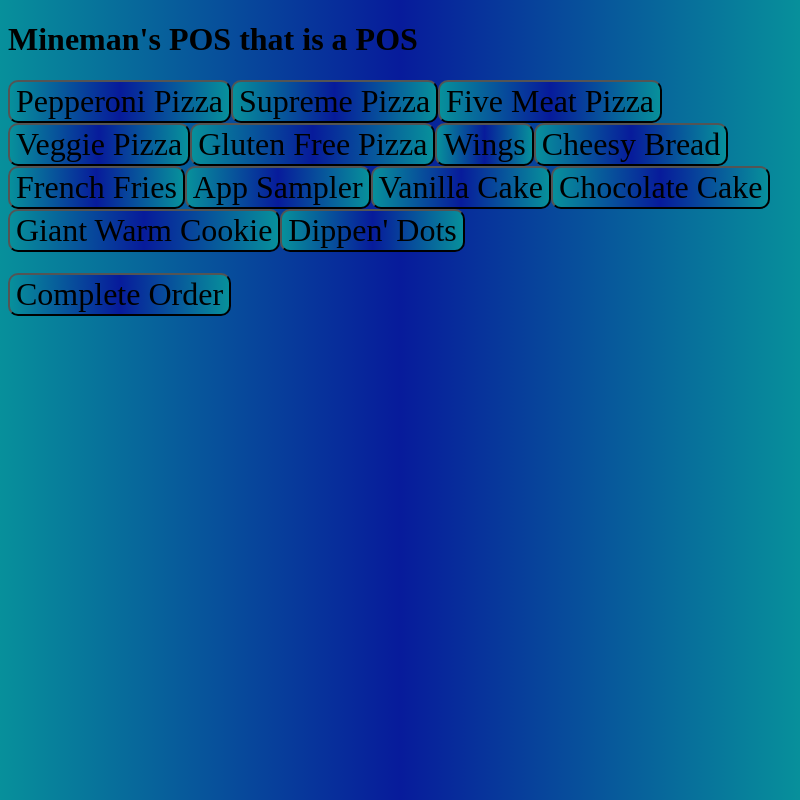
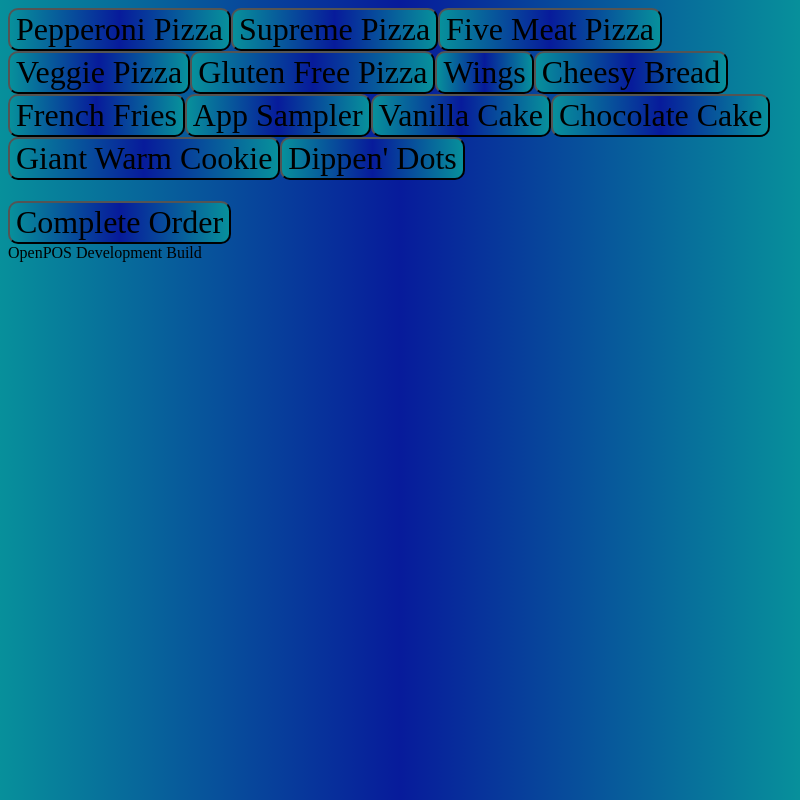
Before and after one commit to mine-man3000/minemans-crappy-POS, an Electron app: page index.html in a window 800 px wide. Drawn offline with Linux system fonts and the light colour scheme.

Commit message:
Branding Change

```diff
--- a/index.html
+++ b/index.html
@@ -7,11 +7,11 @@
         <title>the POS that is a POS</title>
     </head>
     <body>
-        <h1>Mineman's POS that is a POS</h1>
         <div id="button"></div>
         <h1 id="order"></h1>
         <button id="CompleteOrder">Complete Order</button>
         <link id="theme" rel="stylesheet" href="themes/defaulttheme/style.css">
         <script src="scripts/pos.js"></script>
+        <footer>OpenPOS Development Build</footer>
     </body>
 </html>
```
